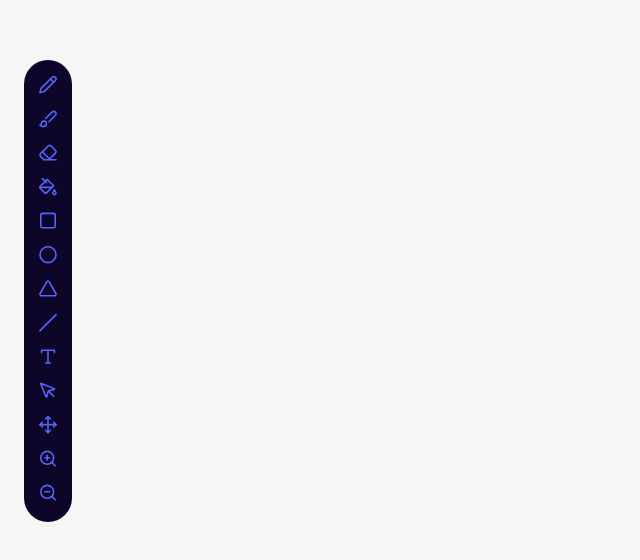
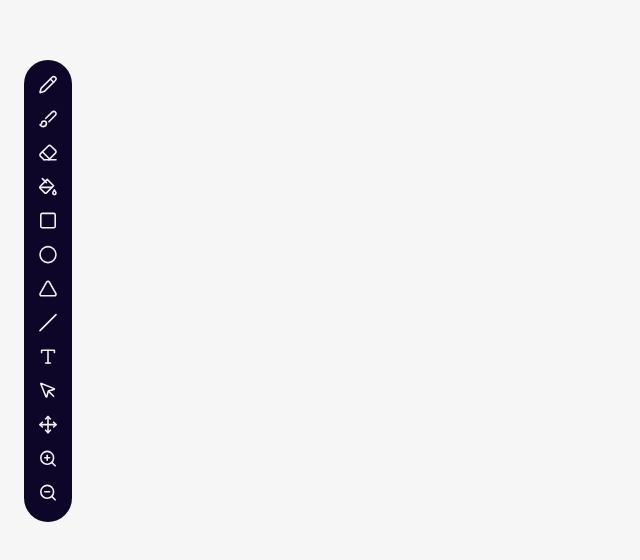
Before and after one commit to Mohamed-Abuali/Aluno, a React (Vite) app: page / in a window 1280 px wide. Shown: the part 220-780 px from the top of the page, without its empty margins (0-640 px from the left). Built offline with nearby package versions, Linux system fonts and the light colour scheme.

Commit message:
style: update icon styling to use text color and bolder weight
Changed icon color from --icons to --text for better consistency with text elements. Increased font weight from bold to bolder for improved visibility.

```diff
--- a/src/App.css
+++ b/src/App.css
@@ -49,9 +49,9 @@
 }
 
 .icon{
-      color: var(--icons);
+      color: var(--text);
       list-style: none;
-      font-weight:bold;
+      font-weight:bolder;
       scale: 1.2;
       &:hover{
         color: var(--highlight);
```
